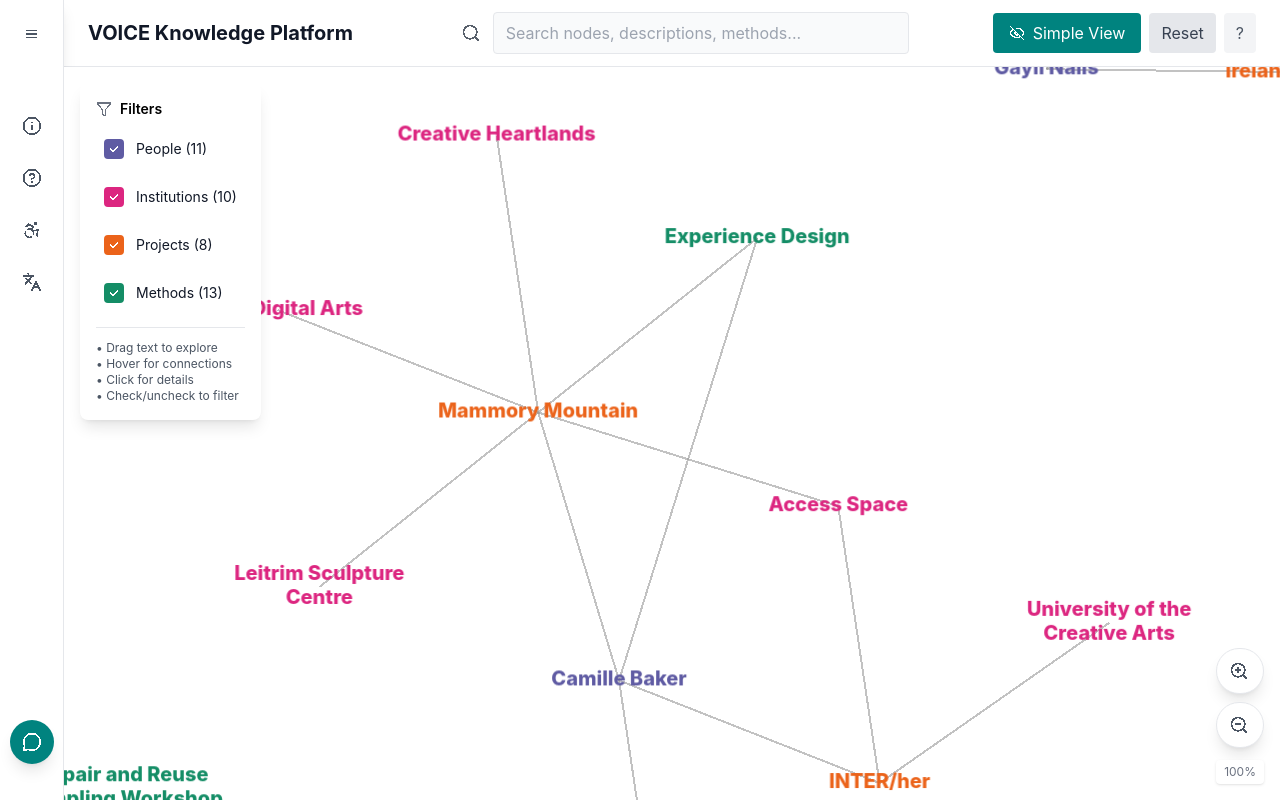
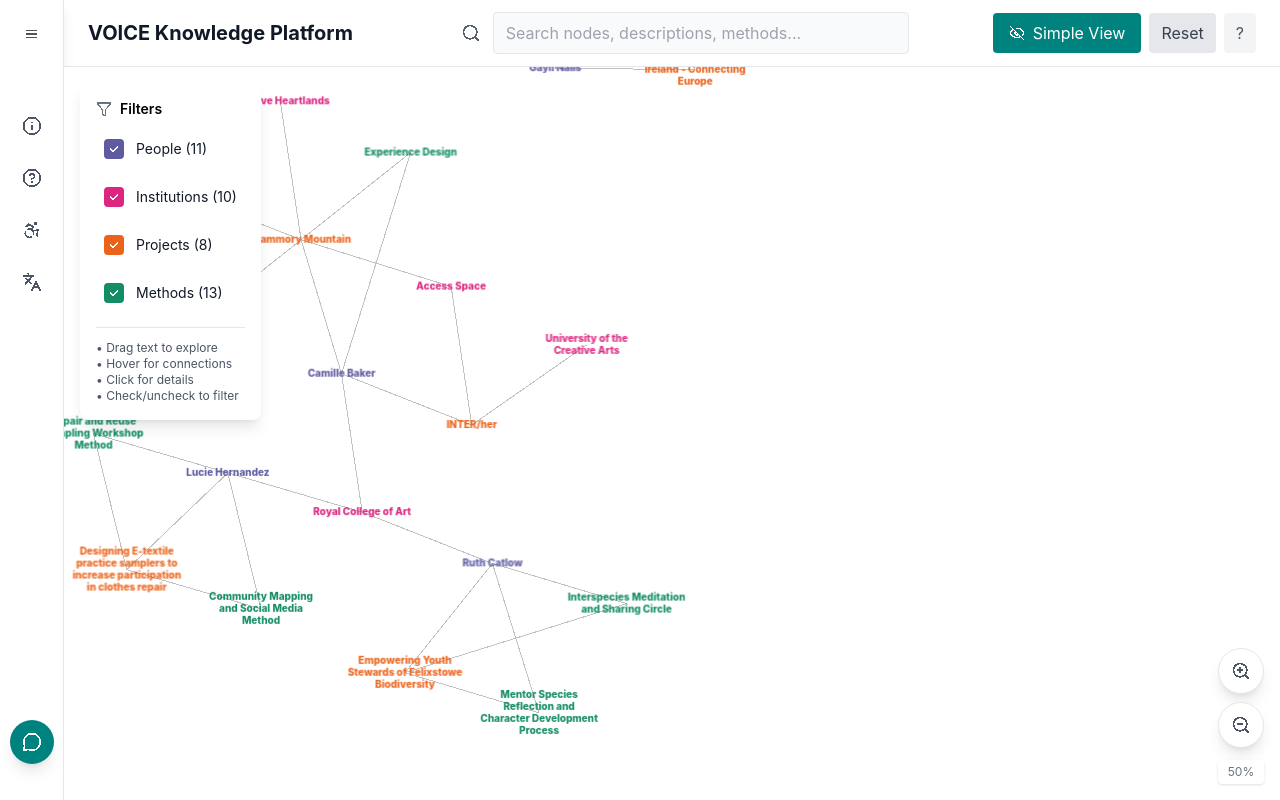
Before and after one commit to ChongboNing/VOICE_Knowledge_Platform, a React (Create React App) app: page / in a window 1280 px wide. Built offline with nearby package versions, Linux system fonts and the light colour scheme.

Commit message:
Update: Change default zoom to 50%

```diff
--- a/src/RelationshipGraphApp.js
+++ b/src/RelationshipGraphApp.js
@@ -17,7 +17,7 @@
   const [searchTerm, setSearchTerm] = useState('');
   const [selectedNode, setSelectedNode] = useState(null);
   const [isNavExpanded, setIsNavExpanded] = useState(false);
-  const [zoomLevel, setZoomLevel] = useState(1);
+  const [zoomLevel, setZoomLevel] = useState(0.5);
   const [showModal, setShowModal] = useState(null);
   const [highlightedNodes, setHighlightedNodes] = useState(new Set());
   const [announcements, setAnnouncements] = useState('');
--- a/src/components/GraphView.js
+++ b/src/components/GraphView.js
@@ -99,6 +99,9 @@
 
     zoomRef.current = zoom;
     svg.call(zoom);
+
+    // 直接设置初始缩放为50%，无动画
+    svg.call(zoom.transform, d3.zoomIdentity.scale(0.5));
 
     // 确保连线数据中的source和target是对象引用
     const nodesMap = new Map(currentData.nodes.map(d => [d.id, d]));
```
